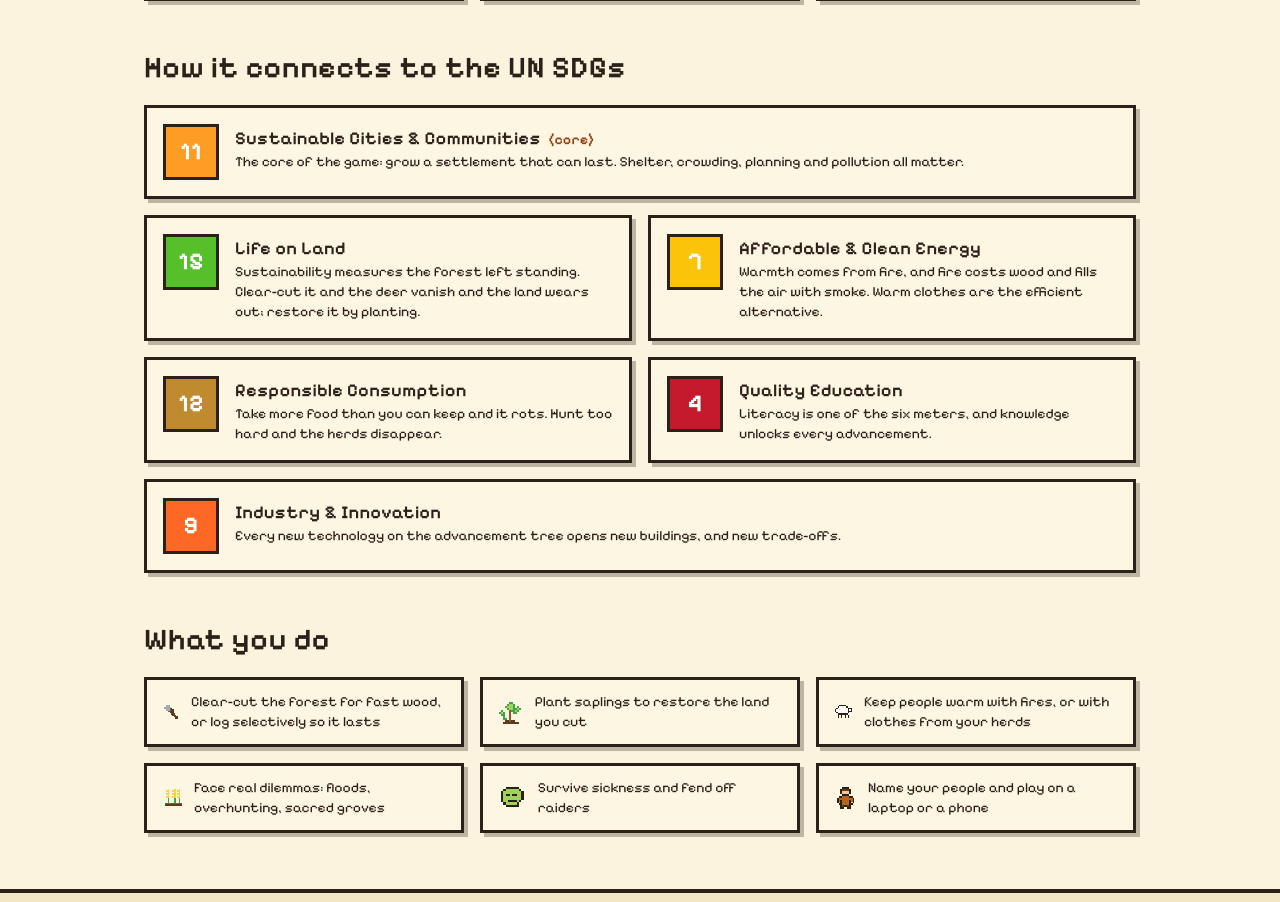
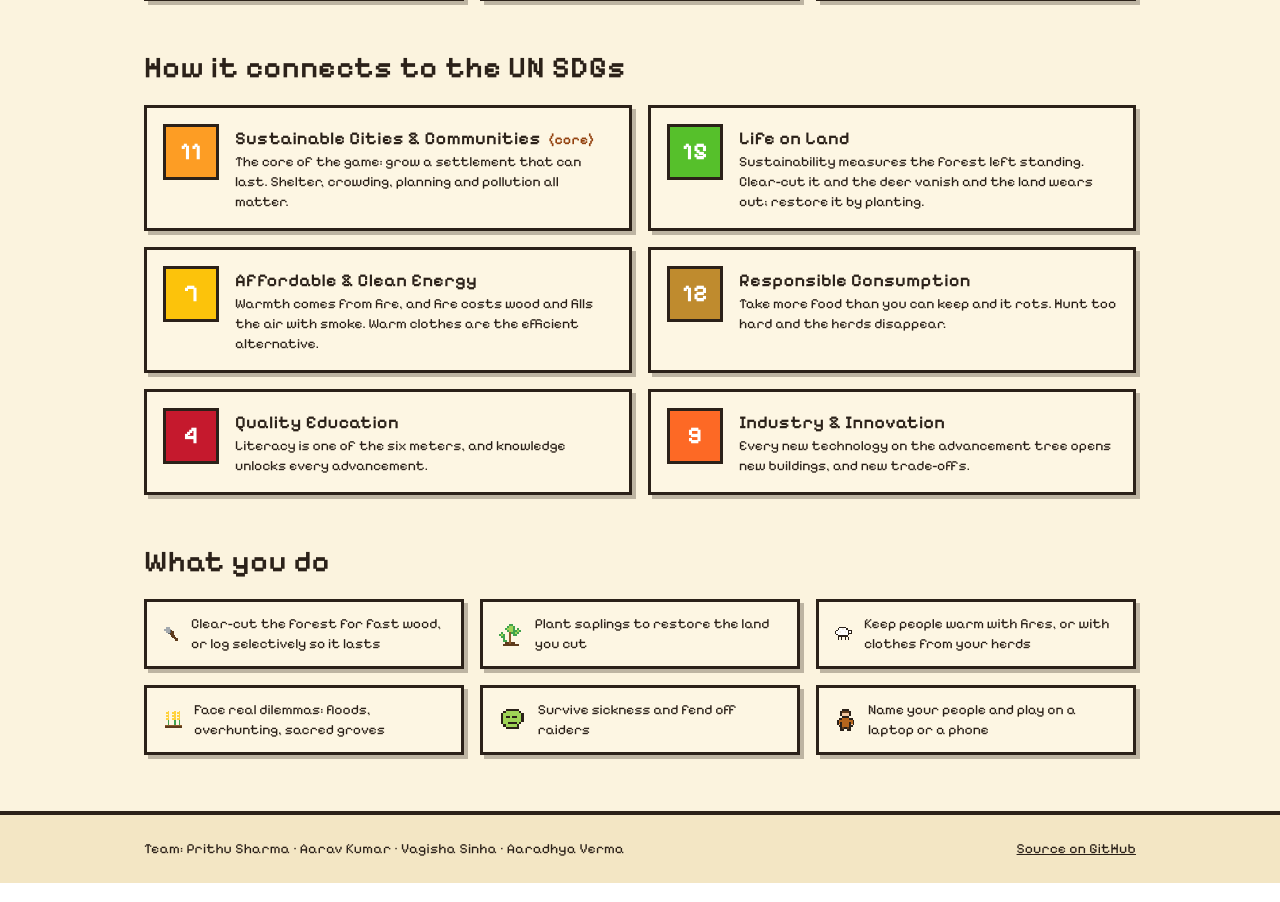
Before and after one commit to DaBabaBOI/emberline-game-actual, a Next.js app: page / in a window 1280 px wide. Shown: the part 1418-2320 px from the top of the page. Built offline with nearby package versions, Linux system fonts and the light colour scheme.

Commit message:
Landing page: SDG cards in two columns of three
The core SDG 11 card and the last card no longer span the whole row; all
six sit in a 2 x 3 grid (one column on a phone), SDG 11 first.

```diff
--- a/src/app/page.tsx
+++ b/src/app/page.tsx
@@ -105,15 +105,9 @@ export default function Home() {
       <section className="mx-auto max-w-5xl px-4 pb-12">
         <h2 className="font-pixel text-2xl font-semibold sm:text-3xl">How it connects to the UN SDGs</h2>
         <div className="mt-5 grid gap-4 sm:grid-cols-2">
-          {SDGS.map((g, i) => (
-            // The core goal spans the row; so does a leftover last card, so the grid stays symmetrical.
-            <div
-              key={g.n}
-              className={
-                "pixel-panel flex gap-4 p-4" +
-                (g.core || (i === SDGS.length - 1 && (SDGS.length - 1) % 2 === 1) ? " sm:col-span-2" : "")
-              }
-            >
+          {/* Two columns of three (one column on a phone); the core goal comes first. */}
+          {SDGS.map((g) => (
+            <div key={g.n} className="pixel-panel flex gap-4 p-4">
               <div
                 className="font-pixel flex h-14 w-14 shrink-0 items-center justify-center border-[3px] border-[#2b2119] text-2xl font-bold text-white"
                 style={{ background: g.color }}
```
